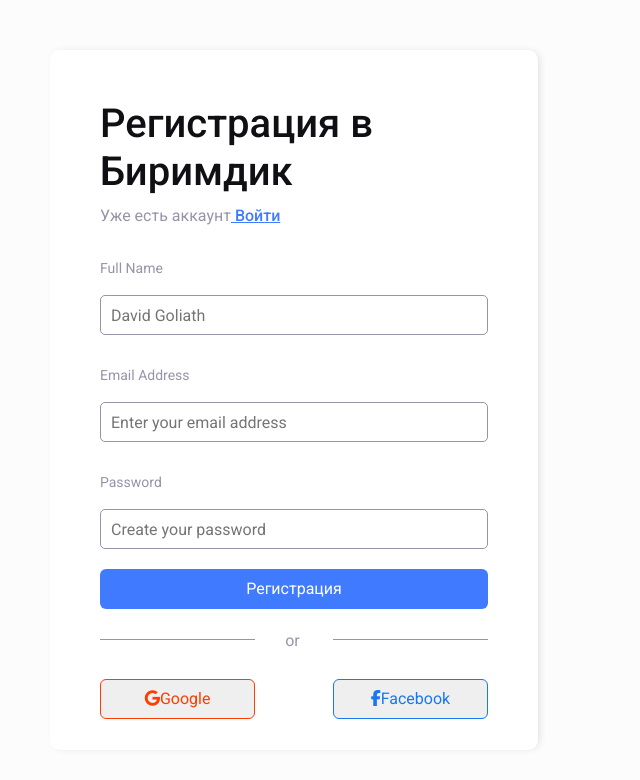
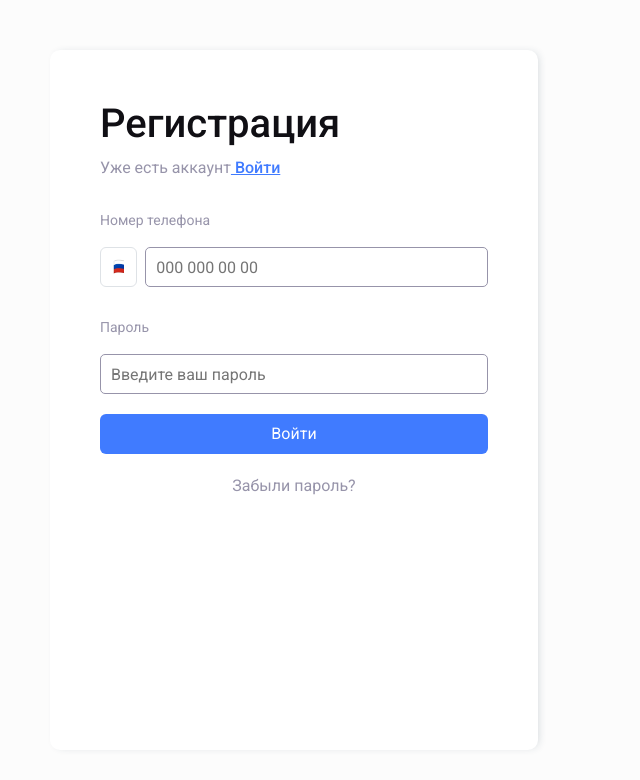
Before and after one commit to argenbaevv/birimdik.kg, a plain HTML site: page pages/login.html in a window 1280 px wide. Shown: the whole page, without its empty margins (346-986 px from the left). Drawn offline with nearby package versions, Linux system fonts and the light colour scheme; files whose address does not match are found by name.

Commit message:
Created LOGIN page

```diff
--- a/css/login.css
+++ b/css/login.css
@@ -18,7 +18,7 @@ body{
     background-color: #FFFFFF;
     /* border: 1px solid grey; */
     border-radius: 10px;
-    padding: 50px;
+    padding: 50px 50px;
     float: left;
     box-shadow: 3px 0px 8px -3px rgba(34, 60, 80, 0.2);
 }
@@ -77,12 +77,10 @@ body{
 }
 
 .or{
-    width: 10%;
+    width: 100%;
+    text-align: center;
     height: 50px;
     float: left;
-    /* padding-right: 20px;
-    padding-left: 20px; */
-    text-align: center;
     padding: 0 30px;
     color:#9794AA;
 }
@@ -103,6 +101,7 @@ body{
     color: #FF3D00;
     border-radius: 6px;
     float: left;
+    margin: 0 auto;
 }
 
 .facebook{
--- a/pages/login.html
+++ b/pages/login.html
@@ -13,29 +13,48 @@
 
     <div class="container">
         <div class="auth">
-            <h1>Регистрация в Биримдик</h1>
+            <h1>Регистрация</h1>
             <p class="have-account">Уже есть аккаунт<a href="#"> Войти</a></p>
 
-            <p class="input-name">Full Name</p>
-            <input type="text" placeholder="David Goliath">
-
-            <p class="input-name">Email Address</p>
-            <input type="text" placeholder="Enter your email address">
-
-            <p class="input-name">Password</p>
-            <input type="text" placeholder="Create your password">
-
-            <button class="create-account" type="submit">Регистрация</button>
-
-            <div class="line">
-                <div class="line1"></div>
-                <div class="or"><span>or</span></div>
-                <div class="line2"></div>
+            <p class="input-name">Номер телефона</p>
+            <div class="phone-number d-flex justify-content-between">
+                <select name="" id="" class="form-control me-2" style="width: 10%;">
+                    <option value="">🇷🇺</option>
+                    <option value="">🇲🇹</option>
+                    <option value="">🇷🇺</option>
+                </select>
+                <input type="num" placeholder="000 000 00 00">
             </div>
 
 
-            <button type="submit" class="google"><i class="fa-brands fa-google padding-right"></i>Google</button>
-            <button type="submit" class="facebook"><i class="fa-brands fa-facebook-f padding-right"></i>Facebook</button>
+            <p class="input-name">Пароль</p>
+            <input type="password" placeholder="Введите ваш пароль">
+
+
+            <button class="create-account" type="submit">Войти</button>
+
+            <div class="line">
+                <div class="or"><a><span>Забыли пароль?</span></a></div>
+            </div>
+
+
+
+            <script src="https://accounts.google.com/gsi/client" async></script>
+            <div id="g_id_onload"
+                data-client_id="YOUR_GOOGLE_CLIENT_ID"
+                data-login_uri="https://your.domain/your_login_endpoint"
+                data-auto_prompt="false">
+            </div>
+            <div class="g_id_signin"
+                data-type="standard"
+                data-size="large"
+                data-theme="outline"
+                data-text="sign_in_with"
+                data-shape="rectangular"
+                data-logo_alignment="left">
+            </div>
+
+
 
         </div>
 
```
